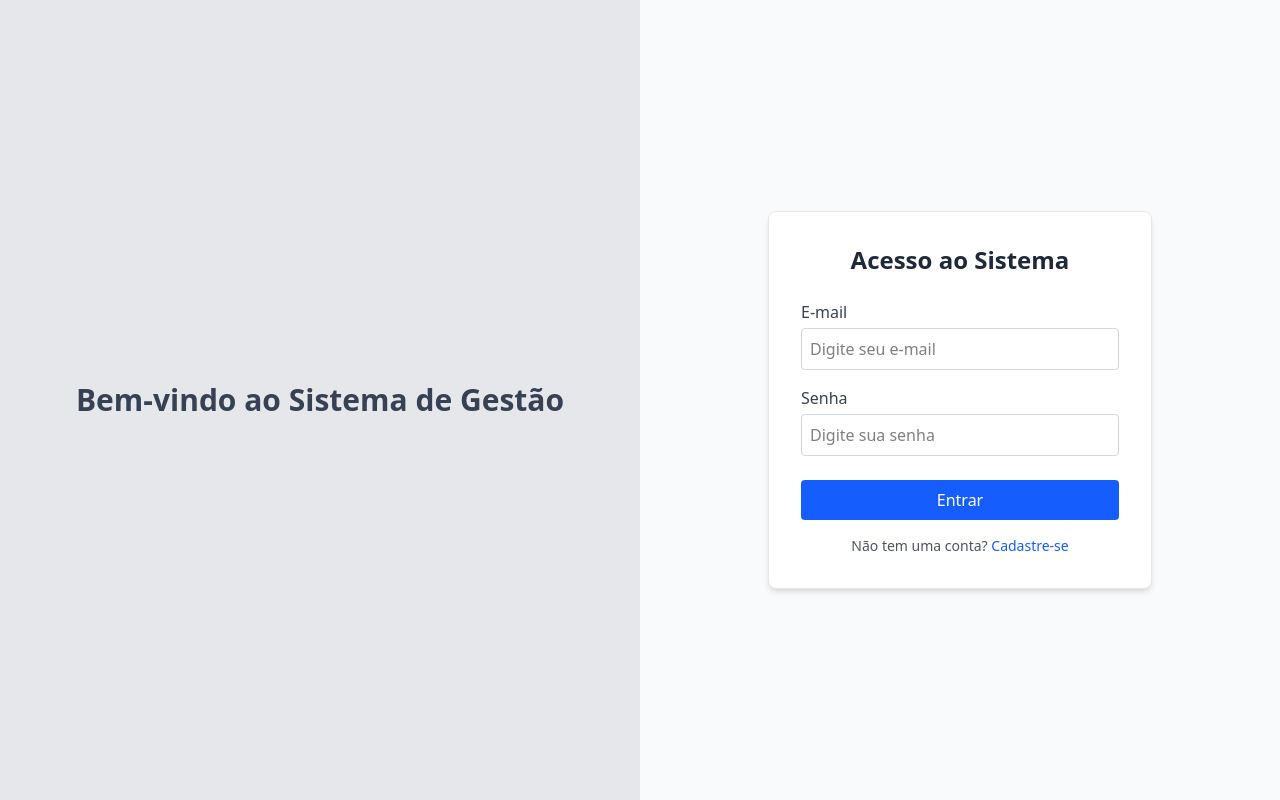
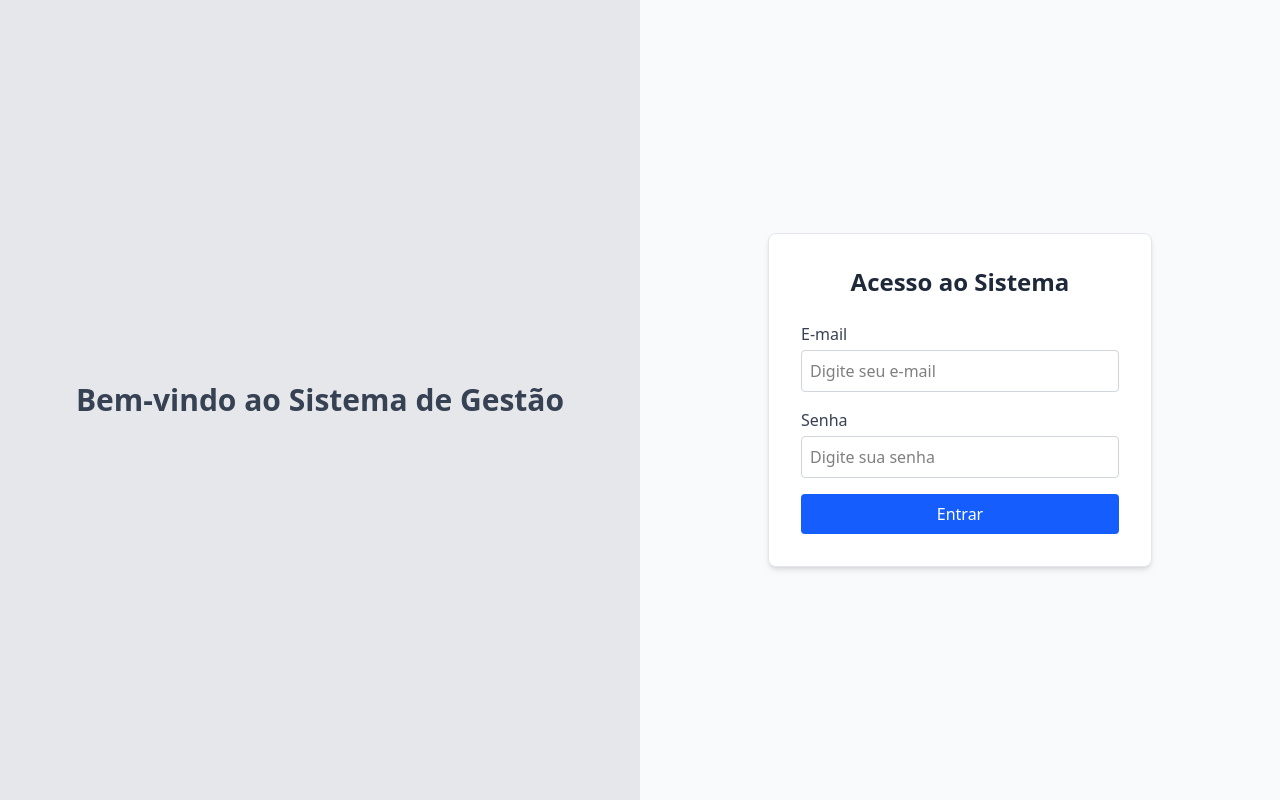
Before and after one commit to francisco328react/SISTEMA-ESTOQUE-FRONTNED, a React (Vite) app: page /login in a window 1280 px wide. Built offline with nearby package versions, Linux system fonts and the light colour scheme.

Commit message:
refactor: refatorando tela de Login

```diff
--- a/src/components/Button/Button.tsx
+++ b/src/components/Button/Button.tsx
@@ -1,14 +1,15 @@
 interface ButtonProps {
   text: string;
+  type?: "button" | "submit";
+  onClick?: () => void;
 }
 
-export function Button({ text }: ButtonProps) {
-  return (
-    <button
-      type="submit"
-      className="w-full mt-6 bg-blue-600 hover:bg-blue-700 text-white font-medium py-2.5 rounded-lg transition"
-    >
-      {text}
-    </button>
-  );
-}
+export const Button: React.FC<ButtonProps> = ({ text, type = "button", onClick }) => (
+  <button
+    type={type}
+    onClick={onClick}
+    className="w-full bg-blue-600 hover:bg-blue-700 text-white py-2 rounded transition"
+  >
+    {text}
+  </button>
+);
--- /dev/null
+++ b/src/components/FormContainer/FormContainer.tsx
@@ -0,0 +1,11 @@
+interface FormContainerProps {
+  children: React.ReactNode;
+}
+
+export const FormContainer: React.FC<FormContainerProps> = ({ children }) => (
+  <div className="flex w-full md:w-1/2 items-center justify-center">
+    <form className="bg-white shadow-md rounded-lg p-8 w-11/12 max-w-sm border border-gray-200">
+      {children}
+    </form>
+  </div>
+);
--- a/src/components/Input/Input.tsx
+++ b/src/components/Input/Input.tsx
@@ -1,17 +1,24 @@
 interface InputProps {
   id: string;
   label: string;
-  type: string;
+  type?: string;
   placeholder?: string;
   value: string;
   onChange: (e: React.ChangeEvent<HTMLInputElement>) => void;
   required?: boolean;
 }
 
-export function Input({ id, label, type, placeholder, value, onChange, required }: InputProps) {
-  return (
-    <div>
-      <label htmlFor={id} className="block text-sm font-medium text-gray-700 mb-1">
+export const Input: React.FC<InputProps> = ({
+  id,
+  label,
+  type = "text",
+  placeholder,
+  value,
+  onChange,
+  required = false,
+}) => (
+  <div className="mb-4">
+    <label htmlFor={id} className="block text-gray-700 mb-1">
       {label}
     </label>
     <input
@@ -20,9 +27,8 @@ export function Input({ id, label, type, placeholder, value, onChange, required
       placeholder={placeholder}
       value={value}
       onChange={onChange}
+      className="w-full p-2 border border-gray-300 rounded focus:outline-none focus:ring-2 focus:ring-blue-500"
       required={required}
-        className="w-full border border-gray-300 rounded-lg px-3 py-2 text-gray-800 focus:outline-none focus:ring-2 focus:ring-blue-500 focus:border-blue-500 transition"
     />
   </div>
 );
-}
--- /dev/null
+++ b/src/components/SideImage/SideImage.tsx
@@ -0,0 +1,9 @@
+interface SideImageProps {
+  title: string;
+}
+
+export const SideImage: React.FC<SideImageProps> = ({ title }) => (
+  <div className="hidden md:flex w-1/2 bg-gray-200 items-center justify-center">
+    <h1 className="text-3xl font-bold text-gray-700 text-center px-8">{title}</h1>
+  </div>
+);
--- a/src/pages/Login/Login.tsx
+++ b/src/pages/Login/Login.tsx
@@ -1,5 +1,9 @@
 import { useState } from "react";
 import { useNavigate } from "react-router-dom";
+import { Input } from "../../components/Input/Input";
+import { Button } from "../../components/Button/Button";
+import { FormContainer } from "../../components/FormContainer/FormContainer";
+import { SideImage } from "../../components/SideImage/SideImage";
 
 export function Login() {
   const [email, setEmail] = useState("");
@@ -9,7 +13,6 @@ export function Login() {
   const handleLogin = (e: React.FormEvent) => {
     e.preventDefault();
 
-    // Simulação simples de autenticação
     if (email === "admin@empresa.com" && password === "123456") {
       navigate("/dashboard");
     } else {
@@ -19,68 +22,32 @@ export function Login() {
 
   return (
     <div className="flex h-screen bg-gray-50">
-      {/* Lado esquerdo - cinza claro */}
-      <div className="hidden md:flex w-1/2 bg-gray-200 items-center justify-center">
-        <h1 className="text-3xl font-bold text-gray-700 text-center px-8">
-          Bem-vindo ao Sistema de Gestão
-        </h1>
-      </div>
+      <SideImage title="Bem-vindo ao Sistema de Gestão" />
 
-      {/* Lado direito - formulário */}
-      <div className="flex w-full md:w-1/2 items-center justify-center">
-        <form
-          onSubmit={handleLogin}
-          className="bg-white shadow-md rounded-lg p-8 w-11/12 max-w-sm border border-gray-200"
-        >
+      <FormContainer>
         <h2 className="text-2xl font-bold mb-6 text-center text-gray-800">
           Acesso ao Sistema
         </h2>
-
-          <div className="mb-4">
-            <label htmlFor="email" className="block text-gray-700 mb-1">
-              E-mail
-            </label>
-            <input
+        <Input
           id="email"
+          label="E-mail"
           type="email"
           placeholder="Digite seu e-mail"
           value={email}
           onChange={(e) => setEmail(e.target.value)}
-              className="w-full p-2 border border-gray-300 rounded focus:outline-none focus:ring-2 focus:ring-blue-500"
           required
         />
-          </div>
-
-          <div className="mb-6">
-            <label htmlFor="password" className="block text-gray-700 mb-1">
-              Senha
-            </label>
-            <input
+        <Input
           id="password"
+          label="Senha"
           type="password"
           placeholder="Digite sua senha"
           value={password}
           onChange={(e) => setPassword(e.target.value)}
-              className="w-full p-2 border border-gray-300 rounded focus:outline-none focus:ring-2 focus:ring-blue-500"
           required
         />
-          </div>
-
-          <button
-            type="submit"
-            className="w-full bg-blue-600 hover:bg-blue-700 text-white py-2 rounded transition"
-          >
-            Entrar
-          </button>
-
-          <p className="text-center text-sm text-gray-600 mt-4">
-            Não tem uma conta?{" "}
-            <a href="/register" className="text-blue-600 hover:underline">
-              Cadastre-se
-            </a>
-          </p>
-        </form>
-      </div>
+        <Button type="submit" text="Entrar" onClick={() => handleLogin} />
+      </FormContainer>
     </div>
   );
 }
```
Lines whose indentation alone changed are shown as unchanged.
